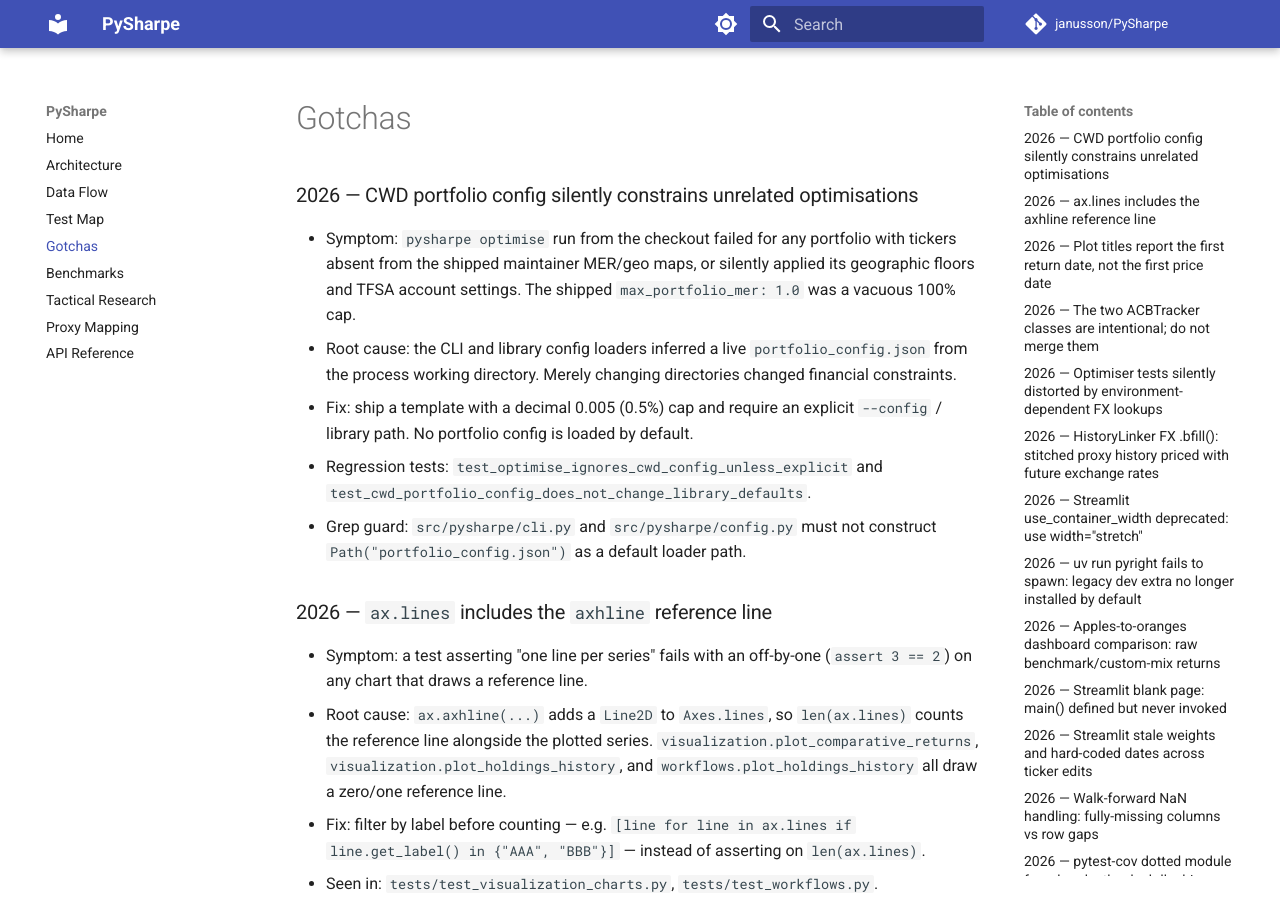
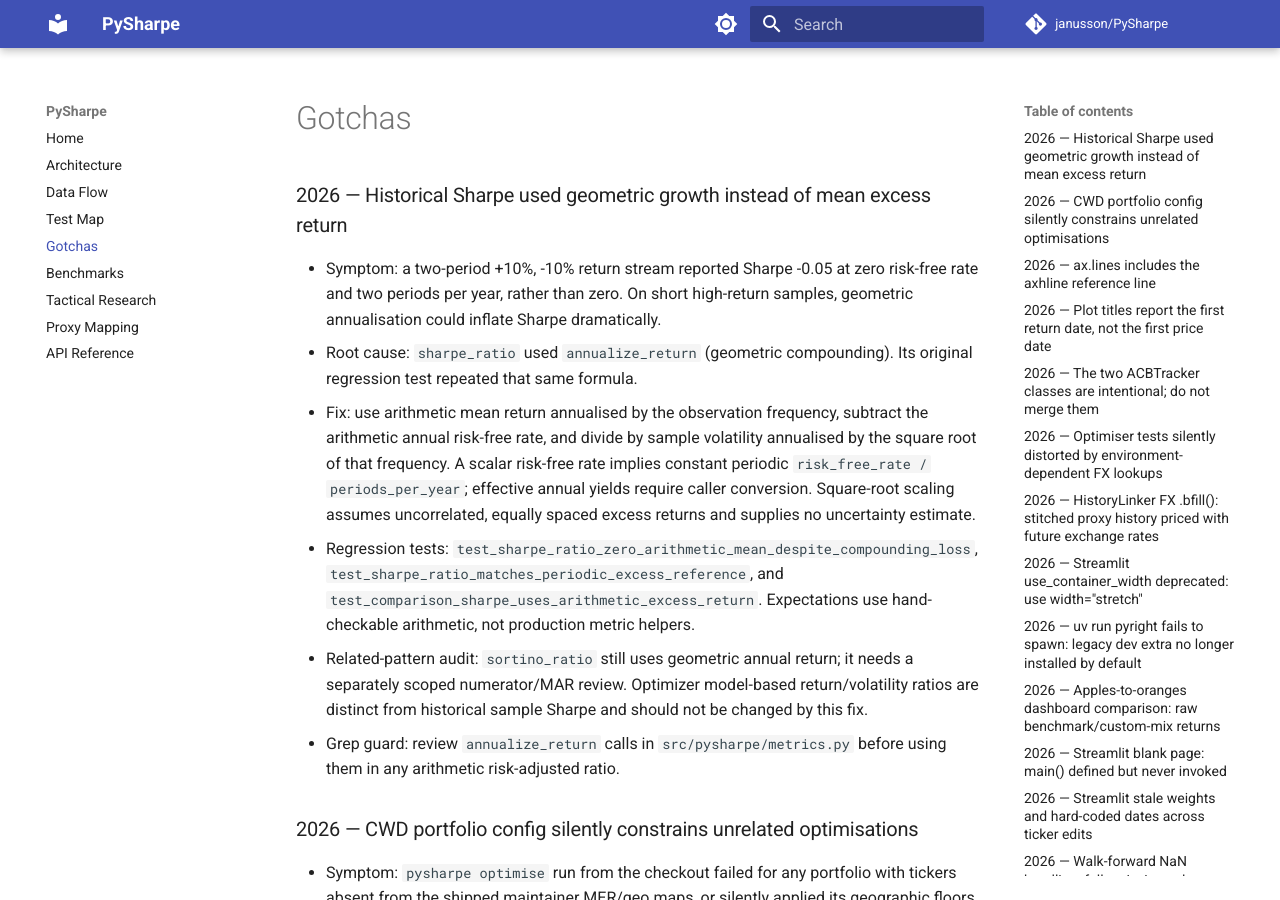
Before and after one commit to janusson/PySharpe, an MkDocs documentation site: the page built from docs/GOTCHAS.md, in a window 1280 px wide and 900 px high. Built offline with MkDocs 1.6.1 and Material for MkDocs 9.7.7, drawn with Linux system fonts in a browser that asks for light colours; comment, search, counter and statistics services are not loaded.

Commit message:
fix: compute historical Sharpe from arithmetic excess returns

```diff
--- a/docs/GOTCHAS.md
+++ b/docs/GOTCHAS.md
@@ -1,4 +1,28 @@
 # Gotchas
+
+### 2026 — Historical Sharpe used geometric growth instead of mean excess return
+
+- Symptom: a two-period +10%, -10% return stream reported Sharpe -0.05
+  at zero risk-free rate and two periods per year, rather than zero. On short
+  high-return samples, geometric annualisation could inflate Sharpe dramatically.
+- Root cause: `sharpe_ratio` used `annualize_return` (geometric compounding).
+  Its original regression test repeated that same formula.
+- Fix: use arithmetic mean return annualised by the observation frequency,
+  subtract the arithmetic annual risk-free rate, and divide by sample volatility
+  annualised by the square root of that frequency. A scalar risk-free rate
+  implies constant periodic `risk_free_rate / periods_per_year`; effective
+  annual yields require caller conversion. Square-root scaling assumes
+  uncorrelated, equally spaced excess returns and supplies no uncertainty estimate.
+- Regression tests: `test_sharpe_ratio_zero_arithmetic_mean_despite_compounding_loss`,
+  `test_sharpe_ratio_matches_periodic_excess_reference`, and
+  `test_comparison_sharpe_uses_arithmetic_excess_return`. Expectations use
+  hand-checkable arithmetic, not production metric helpers.
+- Related-pattern audit: `sortino_ratio` still uses geometric annual return;
+  it needs a separately scoped numerator/MAR review. Optimizer model-based
+  return/volatility ratios are distinct from historical sample Sharpe and
+  should not be changed by this fix.
+- Grep guard: review `annualize_return` calls in `src/pysharpe/metrics.py`
+  before using them in any arithmetic risk-adjusted ratio.
 
 ### 2026 — CWD portfolio config silently constrains unrelated optimisations
 
```
Also changed, not shown: CHANGELOG.md (+4 -0 lines), docs/TEST_MAP.md (+3 -0 lines), 3 other files.
